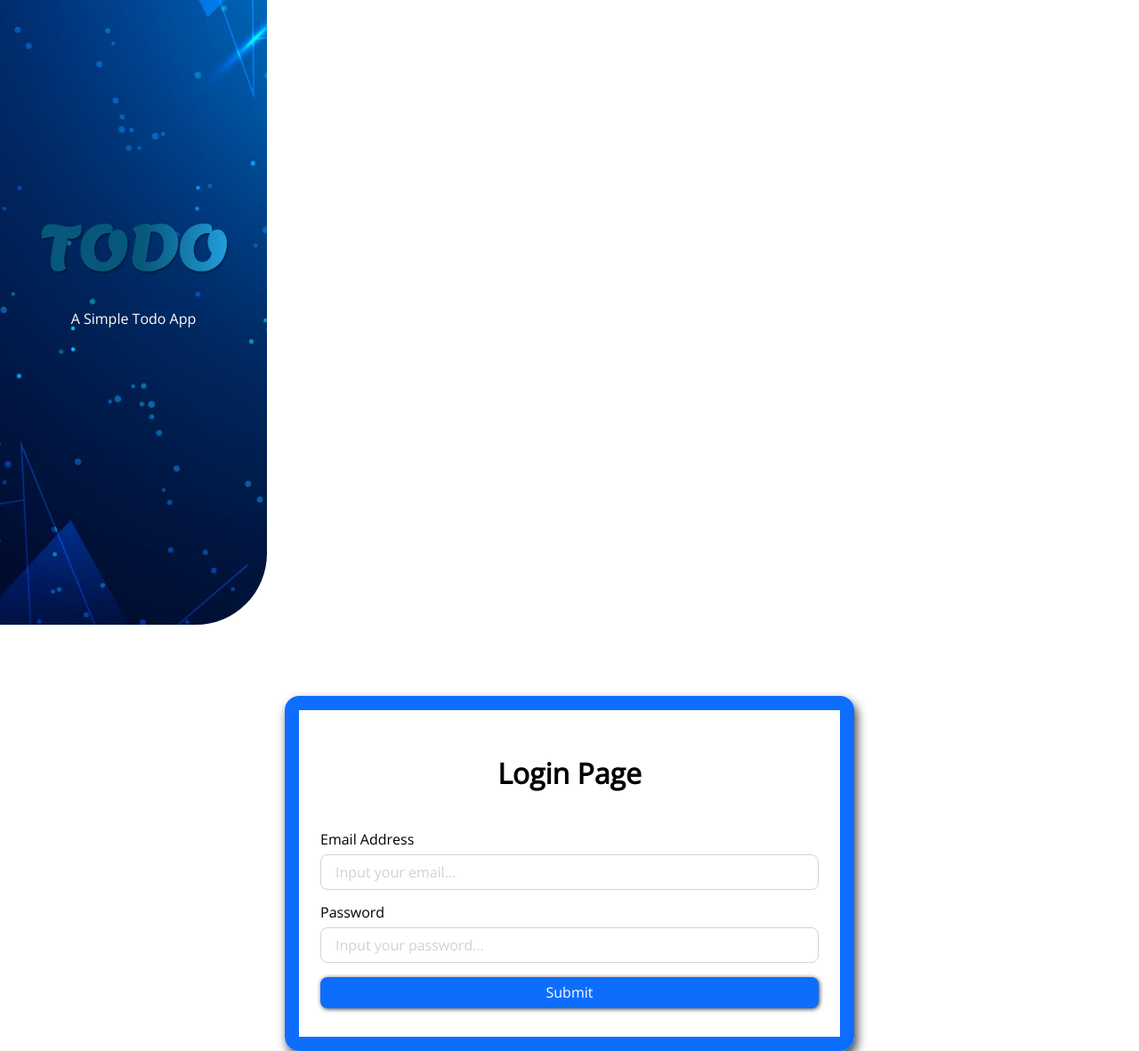
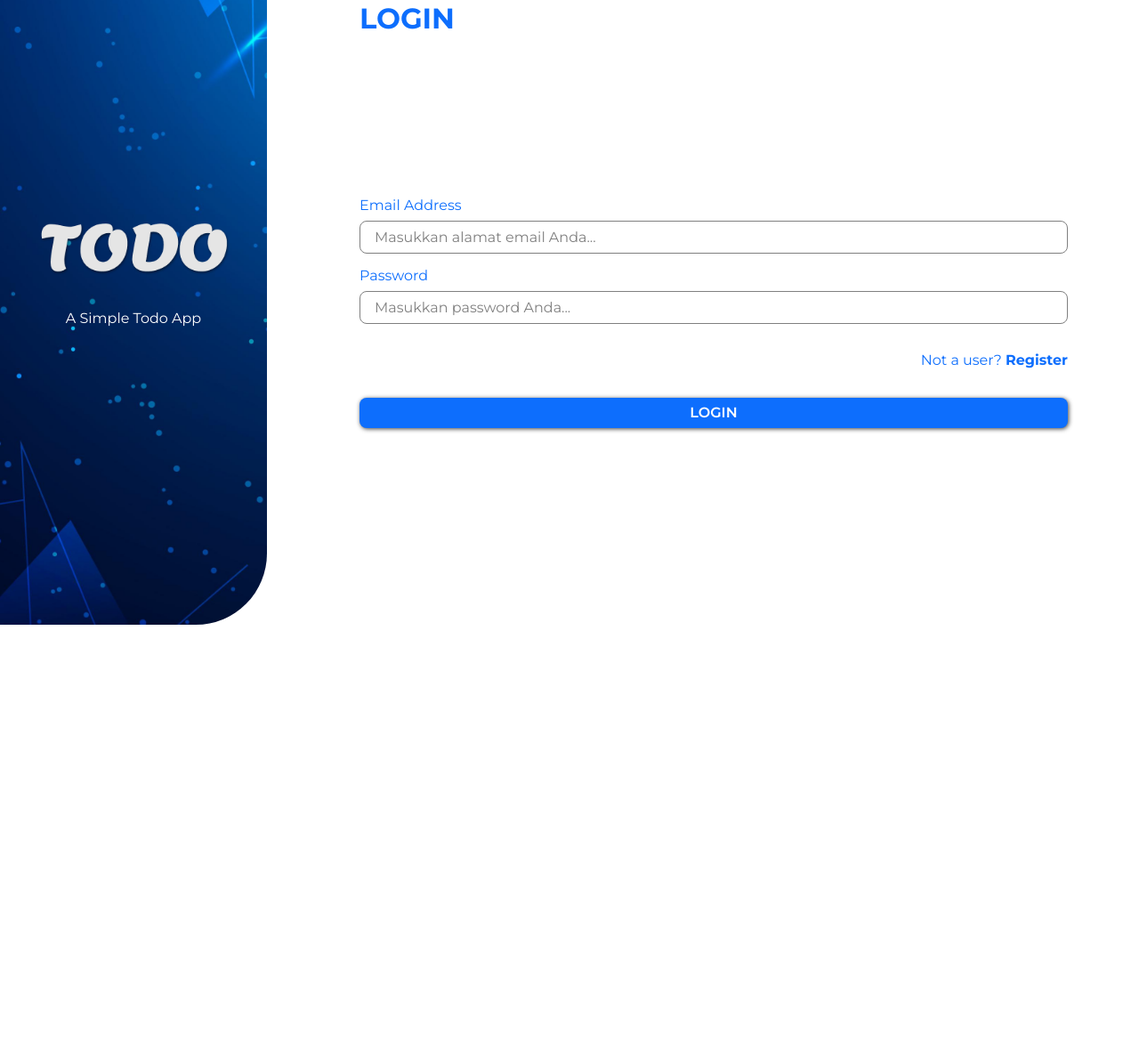
Before and after one commit to mad4869/todo-app-docker, a plain HTML site: page public/login.html in a window 1280 px wide. Shown: the part 98-1279 px from the top of the page at 89% size. After the commit the page ends 800 px from the top, so only its background shows below. Drawn offline with nearby package versions, Linux system fonts and the light colour scheme.

Commit message:
Added virtual env

```diff
--- a/public/login.html
+++ b/public/login.html
@@ -5,35 +5,40 @@
     <meta charset="UTF-8">
     <meta http-equiv="X-UA-Compatible" content="IE=edge">
     <meta name="viewport" content="width=device-width, initial-scale=1.0">
-    <title>Login</title>
+    <title>TODO - Login</title>
     <!-- Stylesheet to reset the default browser styling -->
     <link rel="stylesheet" href="../src/normalize.css">
     <!-- The actual stylesheet to style the HTML elements -->
     <link rel="stylesheet" href="style.css">
+    <!-- Favicon -->
+    <link rel="shortcut icon" href="../assets/app/favicon.ico" type="image/x-icon">
 </head>
 
 <body>
+    <main id="form-container">
         <div id="sidebar">
-        <img src="../assets/logo.png" alt="Logo TODO" width="225" />
+            <img src="../assets/app/logo-white.png" alt="Logo TODO" width="225" />
             <p id="site-description">a simple todo app</p>
         </div>
-    <main class="container login-container">
-        <h1 class="login-title">Login Page</h1>
-        <form action="/" class="form">
+        <div id="login-container">
+            <h1>LOGIN</h1>
+            <form action="/" id="form">
                 <label for="email">
                     Email Address
-                <input type="email" name="email" id="email" title="Email Address" placeholder="Input your email..."
-                    class="input-field">
+                    <input type="email" name="email" id="email" title="Email Address"
+                        placeholder="Masukkan alamat email Anda..." class="input-field">
                 </label>
                 <label for="password">
                     Password
                     <input type="password" name="password" id="password" title="Password"
-                    placeholder="Input your password..." class="input-field">
+                        placeholder="Masukkan password Anda..." class="input-field">
                 </label>
-            <input type="submit" value="Submit" class="submit-btn">
+                <p id="register-suggestion">Not a user? <a href="/public/register.html"><strong>Register</strong></a>
+                </p>
+                <input type="submit" value="LOGIN" class="submit-btn">
             </form>
+        </div>
     </main>
-    <footer></footer>
     <script src="../src/main.js"></script>
 </body>
 
--- a/public/style.css
+++ b/public/style.css
@@ -1,4 +1,4 @@
-@import url('https://fonts.googleapis.com/css2?family=Open+Sans&display=swap');
+@import url('https://fonts.googleapis.com/css2?family=Montserrat:wght@400;500;600;700&display=swap');
 
 :root {
     --primary-color: #0d6efd;
@@ -8,7 +8,7 @@
 }
 
 html {
-    font-family: 'Open Sans', sans-serif;
+    font-family: 'Montserrat', sans-serif;
     font-size: 16px;
 }
 
@@ -27,7 +27,7 @@ a {
     flex-direction: column;
     align-items: center;
     justify-content: center;
-    background: url('../assets/background.jpg') no-repeat center/cover var(--primary-color);
+    background: url('../assets/app/background.jpg') no-repeat center/cover var(--primary-color);
 }
 
 #logo {
@@ -70,7 +70,7 @@ a {
     align-items: center;
     width: 300px;
     height: 100vh;
-    background: url('../assets/background.jpg') no-repeat center/cover var(--primary-color);
+    background: url('../assets/app/background.jpg') no-repeat center/cover var(--primary-color);
     border-radius: 0 5rem 5rem 0;
 }
 
@@ -83,7 +83,7 @@ a {
 #footer {
     display: flex;
     justify-content: space-between;
-    background: url('../assets/background.jpg') no-repeat center/cover var(--primary-color);
+    background: url('../assets/app/background.jpg') no-repeat center/cover var(--primary-color);
     color: #fff;
     padding: 0 2rem;
 }
@@ -132,23 +132,22 @@ a {
     border-radius: 20%;
 }
 
-.container {
+#form-container {
+    display: flex;
+    gap: 1.5rem;
+}
+
+#login-container {
     display: flex;
     flex-direction: column;
-    gap: 1.5rem;
-    width: 50%;
-    max-width: 800px;
-    padding: 2rem 1.5rem;
-    border: 1rem solid var(--primary-color);
-    border-radius: 1rem;
-    overflow: hidden;
-    -webkit-box-shadow: 3px 6px 12px 0px rgba(0, 0, 0, 0.75);
-    -moz-box-shadow: 3px 6px 12px 0px rgba(0, 0, 0, 0.75);
-    box-shadow: 3px 6px 12px 0px rgba(0, 0, 0, 0.75);
+    gap: 10rem;
+    flex: 1;
+    padding: 5rem 5rem;
+    color: var(--primary-color);
 }
 
-.login-container {
-    margin: 5rem auto 0 auto;
+#login-container>h1 {
+    font-weight: 700;
 }
 
 .register-container {
@@ -205,7 +204,11 @@ a {
     text-align: center;
 }
 
-.form {
+#register-suggestion {
+    text-align: right;
+}
+
+#form {
     display: flex;
     flex-direction: column;
     gap: 1rem;
@@ -215,7 +218,7 @@ a {
     text-align: center;
 }
 
-.form>label>input {
+#form>label>input {
     display: block;
     width: 100%;
 }
@@ -225,7 +228,7 @@ a {
     padding: 0.5rem 1rem;
     background-color: #fff;
     color: #0f0f0f;
-    border: 1px solid var(--disabled-color);
+    border: 1px solid gray;
     border-radius: 0.5rem;
     line-height: normal;
 }
@@ -235,12 +238,13 @@ a {
 }
 
 .input-field::placeholder {
-    color: var(--disabled-color);
+    color: gray;
 }
 
 .submit-btn {
     background-color: var(--primary-color);
     color: #fff;
+    font-weight: 600;
     border: none;
     border-radius: 0.5rem;
     padding: 0.5rem;
```
Also changed, not shown: assets/app/background.jpg (renamed from assets/background.jpg), assets/app/favicon.ico (added), assets/app/logo-white.png (added), assets/app/logo.png (renamed from assets/logo.png), 1 other file. Lines whose indentation alone changed are shown as unchanged.
